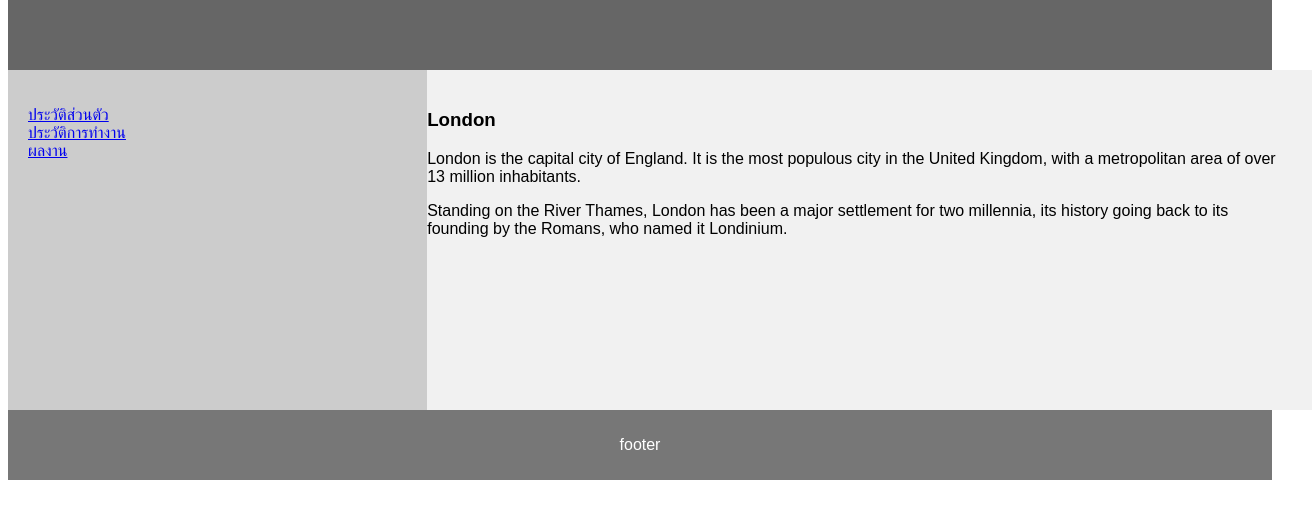
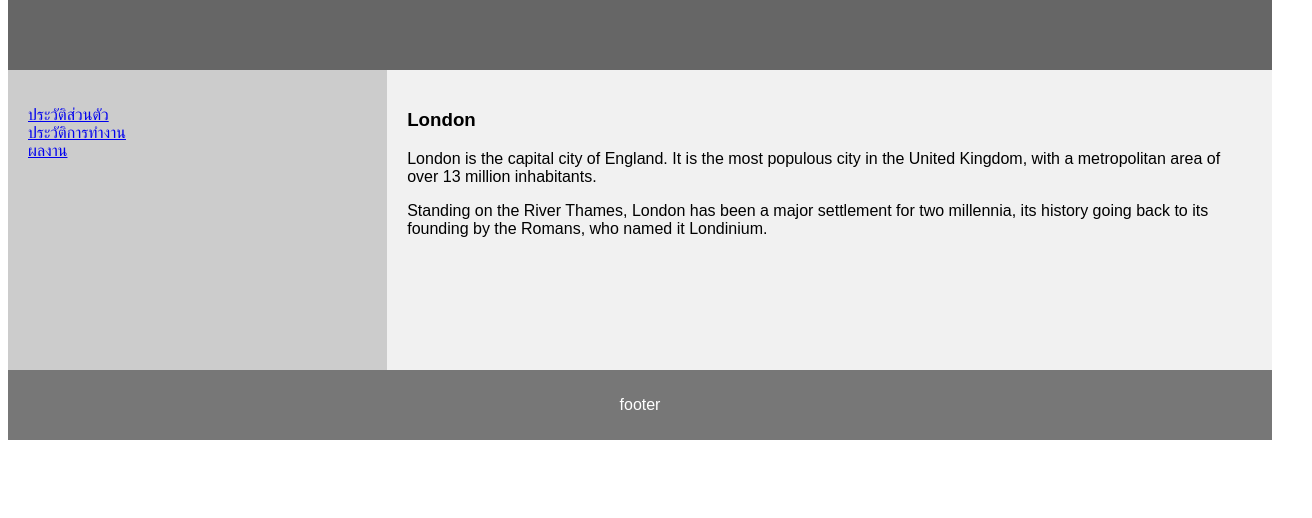
Before and after one commit to Noppadet0007/Noppadet_007, a plain HTML site: page index.html in a window 1280 px wide. Shown: the part 146-664 px from the top of the page, 1312 px wide, since content can reach past the window. Drawn offline with Linux system fonts and the light colour scheme.

Commit message:
Update style.css

```diff
--- a/style.css
+++ b/style.css
@@ -1,10 +1,3 @@
-<!DOCTYPE html>
-<html lang="en">
-<head>
-<title>CSS Template</title>
-<meta charset="utf-8">
-<meta name="viewport" content="width=device-width, initial-scale=1">
-<style>
 * {
     box-sizing: border-box;
   }
@@ -38,9 +31,9 @@ nav ul {
   }
 
   article {
-  float: center;
+    float: left;
     padding: 20px;
-  width: 100%;
+    width: 70%;
     background-color: #f1f1f1;
     height: 300px; /* only for demonstration, should be removed */
   }
@@ -67,5 +60,3 @@ footer {
       height: auto;
     }
   }
-</style>
-</head>
```
Lines whose indentation alone changed are shown as unchanged.
